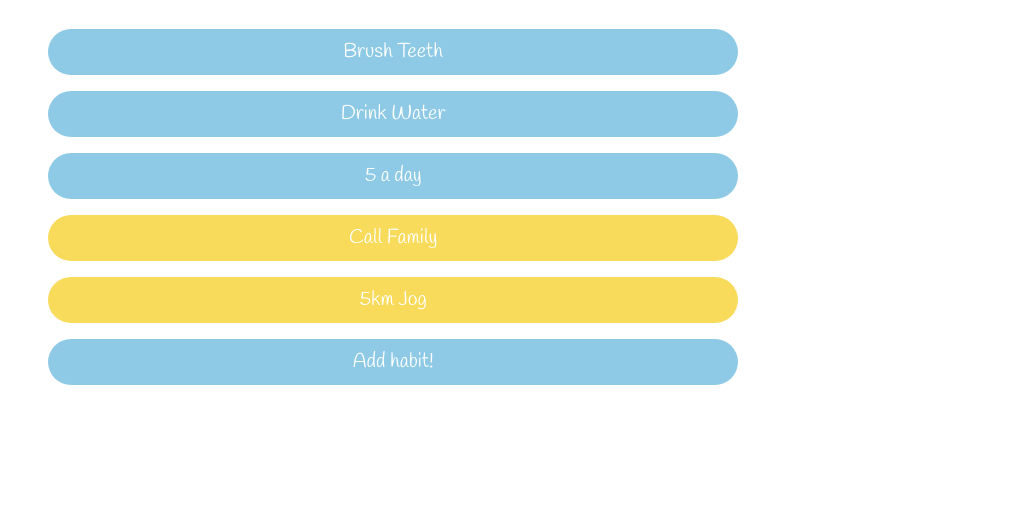
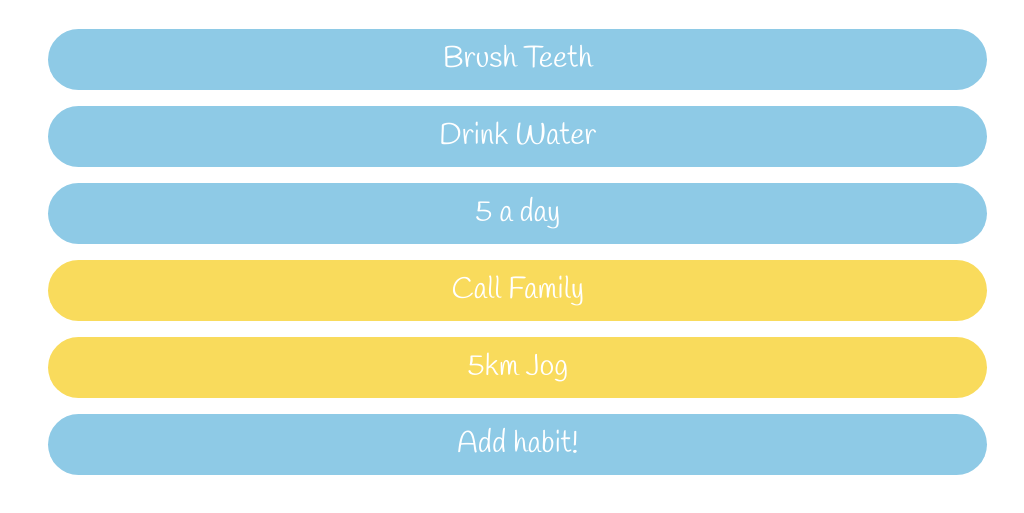
Before and after one commit to Aaron-Marsh/Lap2_project_client, a website: page mainpage.html in a window 1280 px wide. Shown: the part 119-632 px from the top of the page, without its empty margins (0-1024 px from the left). Drawn offline with nearby package versions, Linux system fonts and the light colour scheme.

Commit message:
change font size

```diff
--- a/mainpage.html
+++ b/mainpage.html
@@ -29,17 +29,17 @@
     <div class="container btn-group">
         <div class="row text-center px-5">
 
-                <button class="btn-lg btn-primary text-white mt-3 rounded-pill border-0 w-100" type="button">Brush Teeth</button>
+                <button class="btn-lg btn-primary text-white mt-3 rounded-pill border-0 w-100" type="button" style="font-size: 30px;">Brush Teeth</button>
 
-                <button class="btn-lg btn-primary text-white mt-3 rounded-pill border-0 w-100" type="button">Drink Water</button>
+                <button class="btn-lg btn-primary text-white mt-3 rounded-pill border-0 w-100" type="button" style="font-size: 30px;">Drink Water</button>
 
-                <button class="btn-lg btn-primary text-white mt-3 rounded-pill border-0 w-100" type="button">5 a day</button>
+                <button class="btn-lg btn-primary text-white mt-3 rounded-pill border-0 w-100" type="button" style="font-size: 30px;">5 a day</button>
 
-                <button class="btn-lg btn-secondary text-white  mt-3 rounded-pill border-0 w-100" type="button">Call Family</button>
+                <button class="btn-lg btn-secondary text-white  mt-3 rounded-pill border-0 w-100" type="button" style="font-size: 30px;">Call Family</button>
 
-                <button class="btn-lg btn-secondary text-white mt-3 rounded-pill border-0 w-100" type="button">5km Jog</button>
+                <button class="btn-lg btn-secondary text-white mt-3 rounded-pill border-0 w-100" type="button" style="font-size: 30px;">5km Jog</button>
 
-                <button class="btn-lg btn-primary text-white mt-3 rounded-pill border-0 w-100 " type="button" data-toggle="modal" data-target="#exampleModalCenter">Add habit!</button>
+                <button class="btn-lg btn-primary text-white mt-3 rounded-pill border-0 w-100 " type="button" data-toggle="modal" data-target="#exampleModalCenter" style="font-size: 30px;">Add habit!</button>
 
         </div>
 
```
